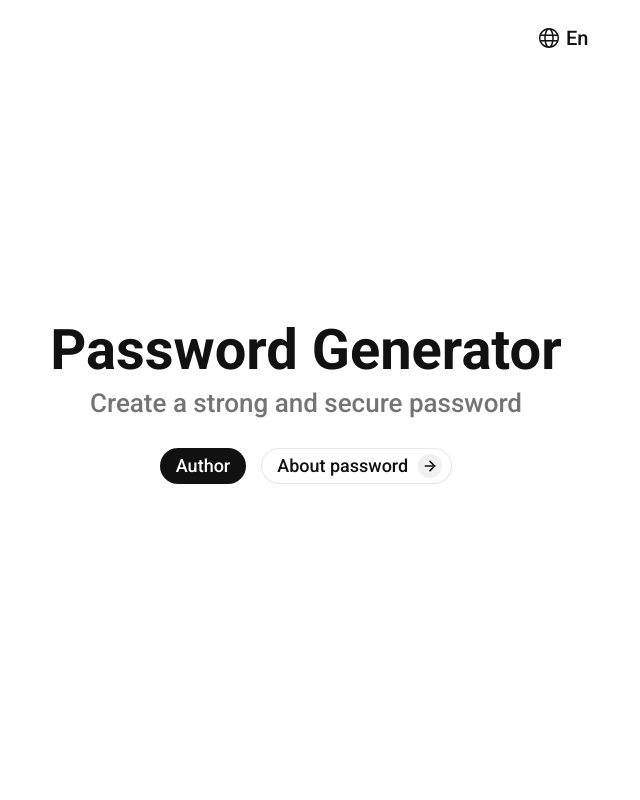
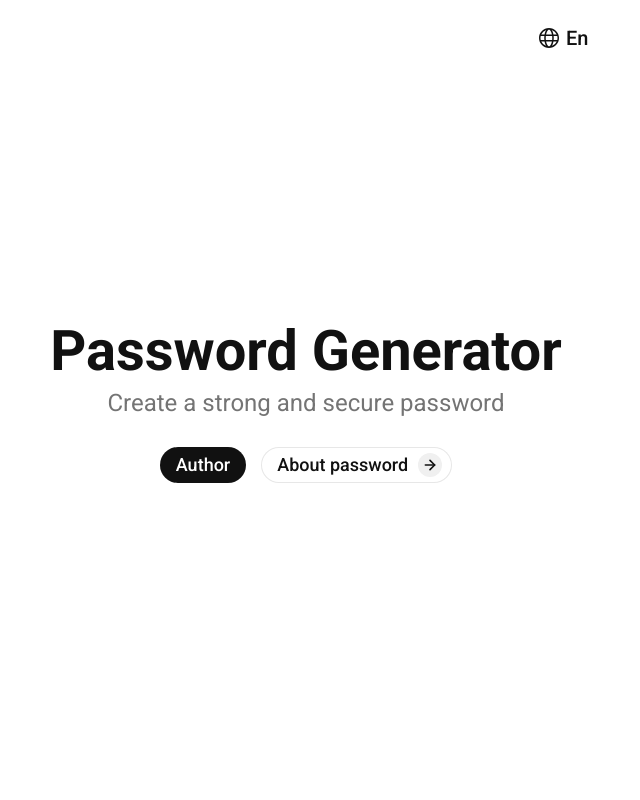
Before and after one commit to RodionGimranov/password-generator, a Vue app: page / in a window 1280 px wide. Shown: the top 800 px of the page, without its empty margins (334-974 px from the left). Built offline with nearby package versions, Linux system fonts and the light colour scheme.

Commit message:
Optimize the component

```diff
--- a/src/components/Header.vue
+++ b/src/components/Header.vue
@@ -16,10 +16,10 @@
 <script setup>
 import { ref, onMounted } from "vue";
 
-import { useI18n } from "vue-i18n";
-
 import { gsap } from "gsap";
 import { ScrollTrigger } from "gsap/all";
+
+import { useI18n } from "vue-i18n";
 
 const { locale } = useI18n();
 
@@ -84,11 +84,11 @@ header {
     color: $primary_black;
 
     &:hover {
-        box-shadow: 0px 0px 0px 1px $second_white inset;
+        opacity: 0.8;
     }
 
     &:active {
-        transform: scale(0.98);
+        transform: scale(0.96);
     }
 }
 
--- a/src/components/Intro.vue
+++ b/src/components/Intro.vue
@@ -14,7 +14,7 @@
             <div class="about_password_btn">
                 {{ $t("message.aboutPasswordBtn") }}
                 <span class="arrow_container">
-                    <img src="../assets/images/svg/arrow-icon.svg" alt="Arrow icon" />
+                    <img :src="arrow_icon" alt="Arrow icon" />
                 </span>
             </div>
         </div>
@@ -26,6 +26,8 @@ import { onMounted } from "vue";
 
 import { gsap } from "gsap";
 import { ScrollTrigger } from "gsap/all";
+
+import arrow_icon from "../assets/images/svg/arrow-icon.svg";
 
 onMounted(() => {
     gsap.registerPlugin(ScrollTrigger);
@@ -75,8 +77,8 @@ onMounted(() => {
 }
 
 .project_subtitle {
-    font-size: 26px;
-    font-weight: 500;
+    font-size: 24px;
+    font-weight: 400;
     color: $primary_gray;
     text-align: center;
 }
```
